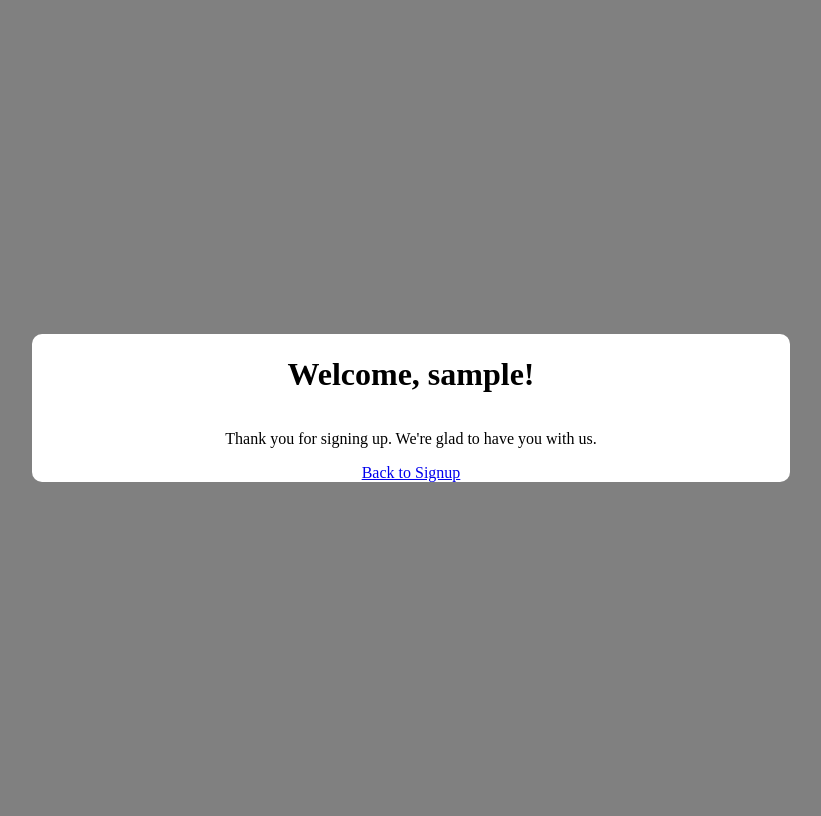
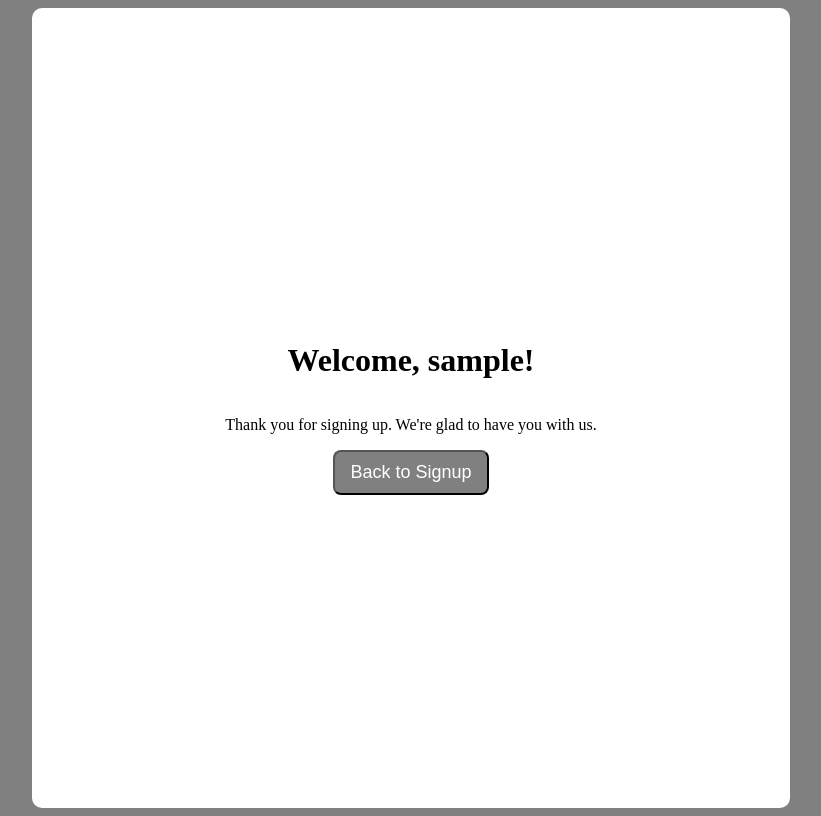
Before and after one commit to elijah571/Form-Validation, a Flask app: page /welcome in a window 1280 px wide. Shown: the whole page, without its empty margins (229-1050 px from the left). Run offline with Flask 3, Linux system fonts and the light colour scheme; the visitor is signed in with stand-in values (Sample User, id 1).

Commit message:
finish styling the welcome page

```diff
--- a/static/styles.css
+++ b/static/styles.css
@@ -9,7 +9,7 @@ body{
 }
 
 form{
-    max-width: 800px;
+    max-width: 500px;
     background-color: white;
     height: fit-content;
     border: none;
--- a/static/welcome.css
+++ b/static/welcome.css
@@ -13,4 +13,19 @@ body{
     flex-direction: column;
     justify-content: center;
     align-items: center;
+    height: 100vh;
 }
+a{
+    cursor: pointer;
+    background-color: #ffff;
+}
+button{
+    background-color: gray;
+    padding: 10px 15px;
+    border-radius: 8px;
+    color: #ffff;
+    text-decoration: none;
+    text-transform: none;
+    font-size: 18px;
+    cursor: pointer;
+}
--- a/templates/welcome.html
+++ b/templates/welcome.html
@@ -10,7 +10,7 @@
     <div class="container">
         <h1>Welcome, {{ username }}!</h1>
     <p>Thank you for signing up. We're glad to have you with us.</p>
-    <a href="{{ url_for('index') }}">Back to Signup</a>
+    <a href="{{ url_for('index') }}"><button>Back to Signup</button></a>
     </div>
 
 </body>
```
